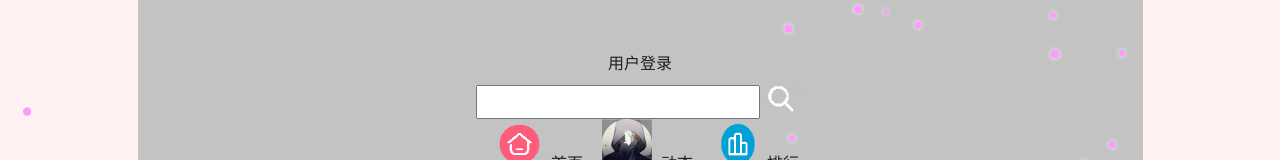
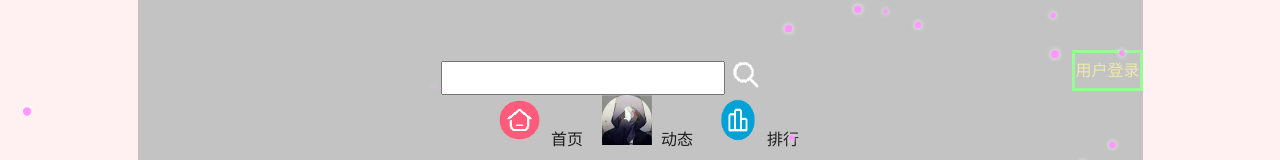
Before and after one commit to LoveCodeZ3/05Kursdezajno, a plain HTML site: page index.html in a window 1280 px wide. Shown: the top 160 px of the page. Drawn offline with Linux system fonts and the light colour scheme.

Commit message:
Update zone.css

```diff
--- a/zone.css
+++ b/zone.css
@@ -31,6 +31,15 @@
 			}
 			.head span{
 				text-align: left;
+			}
+			.head .loginbox{
+				float: right;
+				height: 35px;
+				width: 50;
+				border:3px solid #98FB98;
+				color: palegoldenrod;
+				line-height: 35px;
+				text-align: center;
 			}
 			.sousuotu{
 			top: 10px;
```
